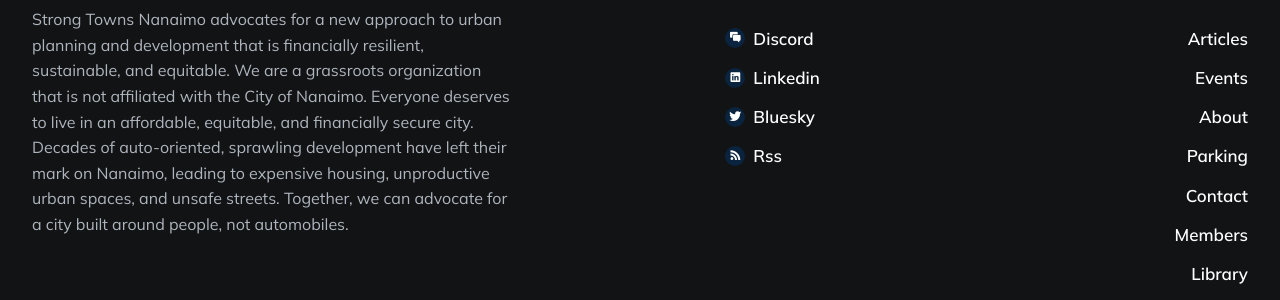
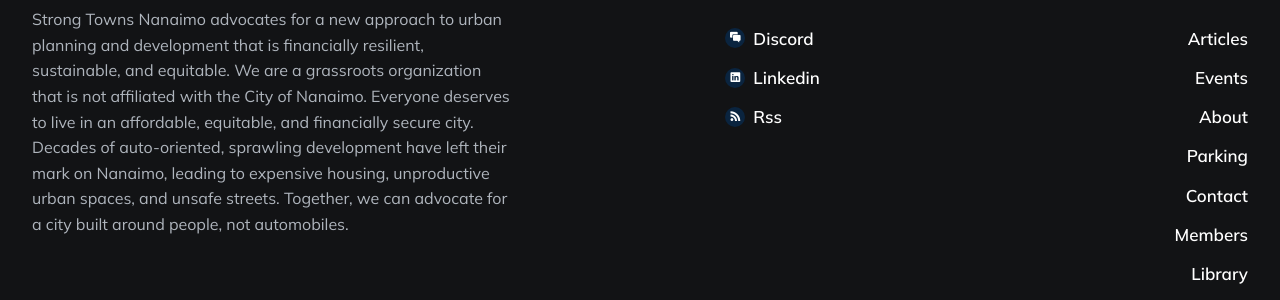
Before and after one commit to LaputanMachines/beautiful-nanaimo, a Jekyll site: the page built from index.html, in a window 1280 px wide and 900 px high, scrolled down 5485 px. Shown: the part 346-646 px from the top of the window. Built offline with Jekyll 4.4.1, drawn with Linux system fonts in a browser that asks for light colours; the list of posts is cut into pages by our own code.

Commit message:
Remove Bluesky link from Footer

```diff
--- a/_data/settings.yml
+++ b/_data/settings.yml
@@ -97,7 +97,6 @@ mailchimp:
 social:
 - {icon: "ion-ios-chatboxes", color: "#0a243f", name: Discord, link: "https://discord.gg/rz9VwsegS6"}
 - {icon: "ion-logo-linkedin", color: "#0a243f", name: LinkedIn, link: "https://www.linkedin.com/company/STNanaimo/"}
-- {icon: "ion-logo-twitter", color: "#0a243f", name: Bluesky, link: "https://bsky.app/profile/stnanaimo.bsky.social"}
 - {icon: "ion-logo-rss", color: "#0a243f", name: RSS, link: "/feed.xml"}
 
 # Example of adding a new link to the footer - {icon: "ion-logo-youtube", color: "#ff0000", name: Youtube, link: "https://youtube.com"}
```
